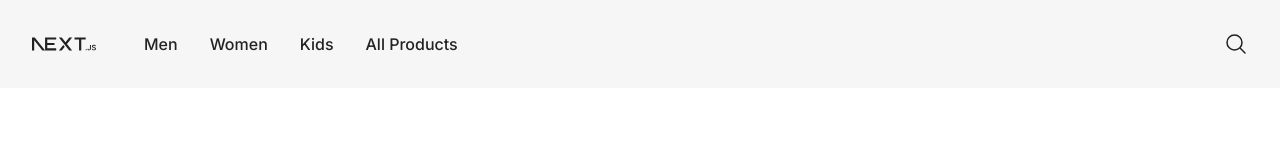
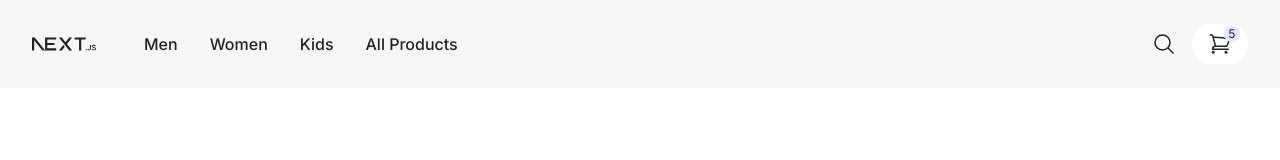
Before and after one commit to Metarock/John-moustache, a Next.js app: page / in a window 1280 px wide. Shown: the top 160 px of the page. Built offline with nearby package versions, Linux system fonts and the light colour scheme.

Commit message:
create and initialise shopping cart

```diff
--- a/package.json
+++ b/package.json
@@ -10,11 +10,13 @@
   },
   "dependencies": {
     "@heroicons/react": "^2.0.18",
+    "@radix-ui/react-popover": "^1.0.6",
     "@types/node": "20.4.5",
     "@types/react": "18.2.17",
     "@types/react-dom": "18.2.7",
     "autoprefixer": "10.4.14",
     "axios": "^1.4.0",
+    "clsx": "^2.0.0",
     "eslint": "8.46.0",
     "eslint-config-next": "13.4.12",
     "framer-motion": "^10.15.0",
@@ -23,6 +25,8 @@
     "postcss": "8.4.27",
     "react": "18.2.0",
     "react-dom": "18.2.0",
+    "swr": "^2.2.0",
+    "tailwind-merge": "^1.14.0",
     "tailwindcss": "3.3.3",
     "typescript": "5.1.6"
   },
--- a/src/app/globals.css
+++ b/src/app/globals.css
@@ -6,4 +6,7 @@
   --header-bg: #f6f6f7;
   --font-primary: #222222;
   --font-secondary: #888888;
+  --required-color: #c90000;
+  --lightGreyBorder: #cccccc;
+  --darkGreyBorder: #222222;
 }
--- a/src/app/layout.tsx
+++ b/src/app/layout.tsx
@@ -21,7 +21,10 @@ export default function RootLayout({
         <div className="fixed h-screen w-screen">
           <div className="relative">
             <Navbar />
-            {children}
+            <div className="h-full min-h-[calc(100vh-5.5rem-284px)] lg:min-h-[calc(100vh-5.5rem-328px)]"></div>
+            <div className="mx-auto max-w-7xl px-4 sm:px-6 lg:px-8 py-6 lg:py-8">
+              <div className="bg-white rounded-2xl">{children}</div>
+            </div>
           </div>
         </div>
       </body>
--- a/src/app/page.tsx
+++ b/src/app/page.tsx
@@ -1,5 +1,11 @@
 import Image from "next/image";
 
+async function getProduct() {}
+
 export default function Home() {
-  return <div></div>;
+  return (
+    <div className="grid grid-cols-8 gap-8 bg-white px-4 md:px-6 lg:px-8 py-6 lg:py-8 rounded-2xl">
+      <div className="col-span-8 md:col-span-6"></div>
+    </div>
+  );
 }
--- /dev/null
+++ b/src/components/dropdowns/popover.tsx
@@ -0,0 +1,30 @@
+"use client";
+
+import * as React from "react";
+import * as PopoverPrimitive from "@radix-ui/react-popover";
+import { cn } from "@/utils/helpers";
+
+const Popover = PopoverPrimitive.Root;
+
+const PopoverTrigger = PopoverPrimitive.Trigger;
+
+const PopoverContent = React.forwardRef<
+  React.ElementRef<typeof PopoverPrimitive.Content>,
+  React.ComponentPropsWithoutRef<typeof PopoverPrimitive.Content>
+>(({ className, align = "center", sideOffset = 4, ...props }, ref) => (
+  <PopoverPrimitive.Portal>
+    <PopoverPrimitive.Content
+      ref={ref}
+      align={align}
+      sideOffset={sideOffset}
+      className={cn(
+        "z-50 w-72 rounded-md border bg-popover p-4 text-fontPrimary shadow-md outline-none data-[state=open]:animate-in data-[state=closed]:animate-out data-[state=closed]:fade-out-0 data-[state=open]:fade-in-0 data-[state=closed]:zoom-out-95 data-[state=open]:zoom-in-95 data-[side=bottom]:slide-in-from-top-2 data-[side=left]:slide-in-from-right-2 data-[side=right]:slide-in-from-left-2 data-[side=top]:slide-in-from-bottom-2",
+        className
+      )}
+      {...props}
+    />
+  </PopoverPrimitive.Portal>
+));
+PopoverContent.displayName = PopoverPrimitive.Content.displayName;
+
+export { Popover, PopoverTrigger, PopoverContent };
--- /dev/null
+++ b/src/features/cart/cart.tsx
@@ -0,0 +1,94 @@
+"use client";
+
+import {
+  Popover,
+  PopoverContent,
+  PopoverTrigger,
+} from "@/components/dropdowns/popover";
+import { ShoppingCartIcon } from "@heroicons/react/24/outline";
+import React from "react";
+import teeShirtImage from "@public/images/classic-tee.jpg";
+import Image from "next/image";
+import { getCurrencyFormat } from "@/utils/helpers";
+
+const mockData = [
+  {
+    id: 1,
+    productName: "Classic Tee",
+    price: 75,
+    sizeOption: { id: 1, label: "S" },
+    image: teeShirtImage,
+  },
+  {
+    id: 2,
+    productName: "Classic Tee",
+    price: 75,
+    sizeOption: { id: 3, label: "L" },
+    image: teeShirtImage,
+  },
+  {
+    id: 3,
+    productName: "Classic Tee",
+    price: 75,
+    sizeOption: { id: 3, label: "L" },
+    image: teeShirtImage,
+  },
+  {
+    id: 4,
+    productName: "Classic Tee",
+    price: 75,
+    sizeOption: { id: 3, label: "L" },
+    image: teeShirtImage,
+  },
+  {
+    id: 5,
+    productName: "Classic Tee",
+    price: 75,
+    sizeOption: { id: 3, label: "L" },
+    image: teeShirtImage,
+  },
+];
+
+const Cart = () => {
+  return (
+    <Popover>
+      <PopoverTrigger asChild>
+        <button className="flex gap-1 ml-4 px-4 py-2 rounded-full bg-white focus:outline-none hover:bg-indigo-50 focus:bg-indigo-50 transition-colors duration-200 ease-in-out">
+          <div className="relative">
+            <ShoppingCartIcon className="h-6 w-6 text-fontPrimary" />
+            <span className="absolute flex justify-center items-center px-1 -top-1.5 -right-2 min-w-[1rem] text-xs rounded-full bg-indigo-100 text-fontPrimary tabular-nums">
+              {mockData.length}
+            </span>
+          </div>
+        </button>
+      </PopoverTrigger>
+      <PopoverContent className="w-80 border-lightGreyBorder">
+        <div className="flex flex-col gap-2">
+          {mockData.map((data) => (
+            <div key={data.id} className="flex ">
+              <div className="relative">
+                <Image
+                  src={data.image}
+                  height={64}
+                  width={64}
+                  className="w-16 h-16 rounded-lg"
+                  alt={data.productName}
+                  unoptimized
+                />
+              </div>
+              <div className="flex-col justify-center flex-1 mb-1">
+                <h3 className="text-lg font-semibold text-fontPrimary leading-none">
+                  {data.productName}
+                </h3>
+                <p>1 x {getCurrencyFormat(data.price)}</p>
+                <p className="text-indigo-600">Size: {data.sizeOption.label}</p>
+              </div>
+            </div>
+          ))}
+        </div>
+      </PopoverContent>
+    </Popover>
+  );
+};
+
+export default Cart;
--- /dev/null
+++ b/src/features/cart/index.ts
@@ -0,0 +1,3 @@
+import Cart from "./cart";
+
+export default Cart;
--- a/src/features/navbar/navbar.tsx
+++ b/src/features/navbar/navbar.tsx
@@ -1,11 +1,10 @@
+"use client";
+
 import Logo from "@/components/logo";
+import { MagnifyingGlassIcon } from "@heroicons/react/24/outline";
 import Link from "next/link";
-import React from "react";
+import Cart from "../cart";
 import Navbarmenus from "../navbarmenus";
-import {
-  MagnifyingGlassIcon,
-  ShoppingCartIcon,
-} from "@heroicons/react/24/outline";
 
 const Navbar = () => {
   return (
@@ -27,6 +26,7 @@ const Navbar = () => {
             <div className="h-6">
               <MagnifyingGlassIcon className="text-fontPrimary h-6 w-6" />
             </div>
+            <Cart />
           </div>
         </nav>
       </header>
--- /dev/null
+++ b/src/utils/helpers.ts
@@ -0,0 +1,16 @@
+import { clsx, type ClassValue } from "clsx";
+import { twMerge } from "tailwind-merge";
+
+export function cn(...inputs: ClassValue[]) {
+  return twMerge(clsx(inputs));
+}
+
+// we will assume this will be in NZ
+export const getCurrencyFormat = (num: number | string, currency?: string) => {
+  return Number(num) >= -1 && (num || num === 0)
+    ? Intl.NumberFormat("en-NZ", {
+        style: "currency",
+        currency: currency ? currency : "NZD",
+      }).format(Number(num))
+    : null;
+};
--- a/tailwind.config.js
+++ b/tailwind.config.js
@@ -17,6 +17,9 @@ module.exports = {
         headerBg: "var(--header-bg)",
         fontPrimary: "var(--font-primary)",
         fontSecondary: "var(--font-secondary)",
+        requiredColor: "var(--required-color)",
+        lightGreyBorder: "var(--lightGreyBorder)",
+        darkGreyBorder: "var(--darkGreyBorder)",
       },
     },
   },
--- a/tsconfig.json
+++ b/tsconfig.json
@@ -14,13 +14,15 @@
     "isolatedModules": true,
     "jsx": "preserve",
     "incremental": true,
+    "baseUrl": ".",
     "plugins": [
       {
         "name": "next"
       }
     ],
     "paths": {
-      "@/*": ["./src/*"]
+      "@/*": ["src/*"],
+      "@public/*": ["./public/*"]
     }
   },
   "include": ["next-env.d.ts", "**/*.ts", "**/*.tsx", ".next/types/**/*.ts"],
```
Also changed, not shown: src/types.d.ts (added, +13 -0 lines), 1 other file (tests, documents, lock files or other folders).
